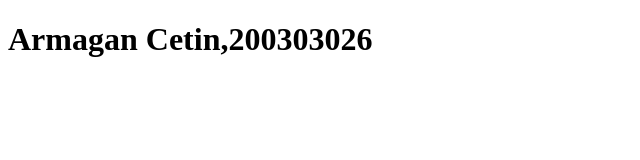
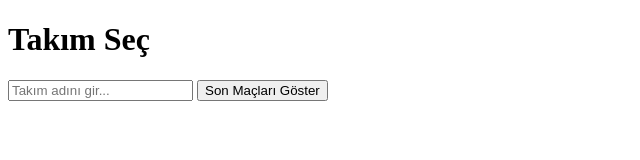
Before and after one commit to armagancetin/armagancetin.github.io, a plain HTML site: page index.html in a window 1280 px wide. Shown: the whole page, without its empty margins (0-640 px from the left). Drawn offline with Linux system fonts and the light colour scheme.

Commit message:
match results site for hw

```diff
--- a/index.html
+++ b/index.html
@@ -3,9 +3,35 @@
 <head>
     <meta charset="UTF-8">
     <meta name="viewport" content="width=device-width, initial-scale=1.0">
-    <title>Benim Web Sitem</title>
+    <title>Sports Match Results</title>
 </head>
 <body>
-    <h1>Armagan Cetin,200303026</h1>
+    <h1>Takım Seç</h1>
+    <input type="text" id="teamName" placeholder="Takım adını gir...">
+    <button onclick="getMatches()">Son Maçları Göster</button>
+    <div id="results"></div>
+
+    <script>
+        async function getMatches() {
+            let team = document.getElementById("teamName").value;
+            let response = await fetch(`https://www.thesportsdb.com/api/v1/json/3/searchteams.php?t=${team}`);
+            let data = await response.json();
+
+            if (data.teams) {
+                let teamID = data.teams[0].idTeam;
+                let matchResponse = await fetch(`https://www.thesportsdb.com/api/v1/json/3/eventslast.php?id=${teamID}`);
+                let matchData = await matchResponse.json();
+
+                let resultsHTML = "<h2>Son Maçlar</h2>";
+                matchData.results.forEach(match => {
+                    resultsHTML += `<p>${match.strEvent} - Skor: ${match.intHomeScore} - ${match.intAwayScore}</p>`;
+                });
+
+                document.getElementById("results").innerHTML = resultsHTML;
+            } else {
+                document.getElementById("results").innerHTML = "<p>Takım bulunamadı.</p>";
+            }
+        }
+    </script>
 </body>
 </html>
```
